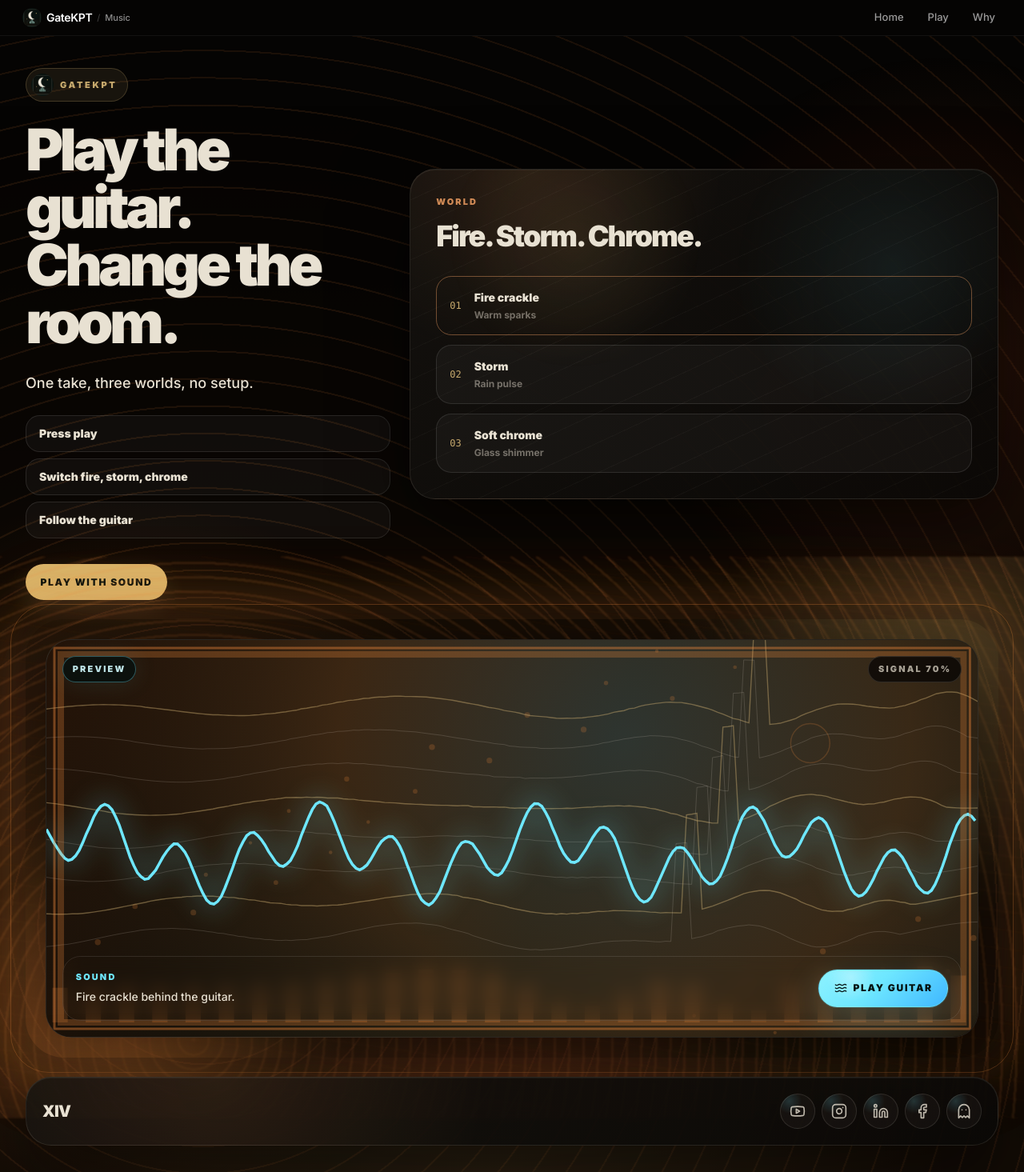
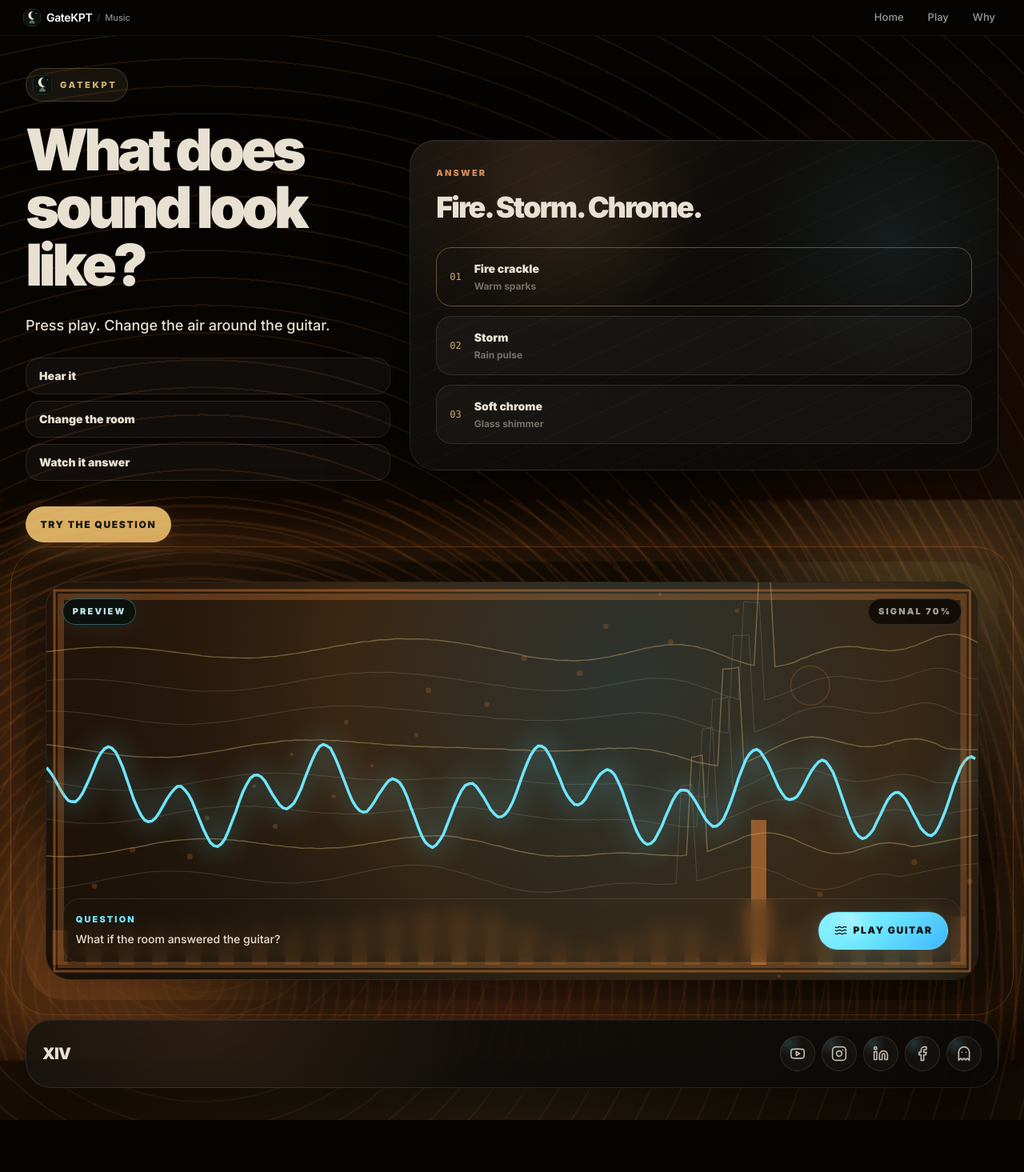
Before and after one commit to marcelozap/gateKPT, a Next.js app: page / in a window 1280 px wide. Shown: the top 1465 px of the page at 80% size. After the commit the page ends 1400 px from the top, so only its background shows below. Built offline with nearby package versions, Linux system fonts and the light colour scheme; no server answers.

Commit message:
copy: make GateKPT hero question-led

```diff
--- a/src/gatekpt/GatekptLanding.tsx
+++ b/src/gatekpt/GatekptLanding.tsx
@@ -452,9 +452,9 @@ function TerrainSignalPreview({ activeCue }: { activeCue: string }) {
       <div className="absolute inset-x-5 bottom-5 rounded-[1.4rem] border border-white/10 bg-[#07100d]/82 p-4 backdrop-blur-md">
         <div className="flex flex-col gap-4 lg:flex-row lg:items-center lg:justify-between">
           <div>
-            <p className="gk-label text-[#6ee7ff]">Sound</p>
+            <p className="gk-label text-[#6ee7ff]">Question</p>
             <p className="mt-1 text-sm font-medium leading-6 text-[#e8e1d2]/68">
-              {activeCue} behind the guitar.
+              What if the room answered the guitar?
             </p>
           </div>
           {status === "listening" || status === "demo" || status === "starting" ? (
@@ -492,13 +492,13 @@ export function GatekptLanding() {
               GateKPT
             </div>
             <h1 className="max-w-4xl text-5xl font-black leading-[0.9] tracking-[-0.065em] sm:text-6xl lg:text-7xl">
-              Play the guitar. Change the room.
+              What does sound look like?
             </h1>
             <p className="mt-6 max-w-2xl text-lg font-medium leading-8 text-[#e8e1d2]/72">
-              One take, three worlds, no setup.
+              Press play. Change the air around the guitar.
             </p>
             <div className="mt-6 grid max-w-xl gap-2">
-              {["Press play", "Switch fire, storm, chrome", "Follow the guitar"].map((item) => (
+              {["Hear it", "Change the room", "Watch it answer"].map((item) => (
                 <div key={item} className="rounded-[1.1rem] border border-white/10 bg-white/[0.035] px-4 py-3 text-sm font-black text-[#e8e1d2]/78">
                   {item}
                 </div>
@@ -506,7 +506,7 @@ export function GatekptLanding() {
             </div>
             <div className="mt-8 flex flex-wrap gap-3">
               <a href="#preview" className="gk-button-primary">
-                Play with sound
+                Try the question
               </a>
             </div>
           </motion.div>
@@ -515,7 +515,7 @@ export function GatekptLanding() {
             <div className="gk-panel relative overflow-hidden rounded-[2rem] p-6 sm:p-8">
               <div className="absolute inset-0 opacity-55 [background:radial-gradient(circle_at_28%_22%,rgba(198,169,109,0.18),transparent_26%),radial-gradient(circle_at_82%_30%,rgba(110,231,255,0.14),transparent_30%),repeating-linear-gradient(155deg,rgba(232,225,210,0.06)_0_1px,transparent_1px_34px)]" />
               <div className="relative">
-                <p className="gk-label text-[#d08a56]">World</p>
+                <p className="gk-label text-[#d08a56]">Answer</p>
                 <h2 className="mt-4 text-4xl font-black leading-none tracking-[-0.055em]">
                   Fire. Storm. Chrome.
                 </h2>
```
